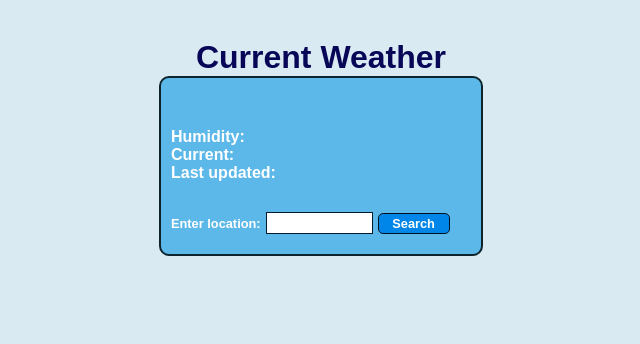
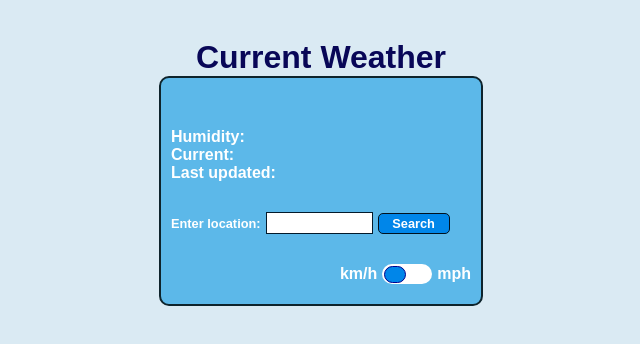
Before and after one commit to renrom/weatherforecast, a website built with webpack: page src/index.html in a window 1280 px wide. Shown: the whole page, without its empty margins (319-959 px from the left). Built offline with nearby package versions, Linux system fonts and the light colour scheme; no server answers; a web font is replaced by a local one.

Commit message:
added toggle

```diff
--- a/src/css/styles.css
+++ b/src/css/styles.css
@@ -130,3 +130,70 @@ body {
 	width: 120px;
 
 }
+
+.button{
+    background-color: #d2d2d2;
+    width: 200px;
+    height: 100px;
+    border-radius: 200px;
+    cursor: pointer;
+    position: relative;
+    transition: 0.2s;
+}
+.button::before{
+    position: absolute;
+    content: '';
+    background-color: #fff;
+    width: 90px;
+    height: 90px;
+    border-radius: 200px;
+    margin: 5px;
+    transition: 0.2s;
+}
+
+.measurewrapper {
+	background-color: var(--main-theme-color);
+	display: flex;
+	justify-content:flex-end;
+	align-items: center;
+	gap: 5px;
+	margin-top: 30px;
+}
+
+#measure {
+	display: none;
+
+}
+
+.lblmeasure {
+	text-align: left;
+	background-color: white;
+	width: 50px;
+	height: 20px;
+	border-radius: 50px;
+	transition: 0.2s;
+	cursor: pointer;
+	position: relative;
+}
+
+.lblmeasure::before {
+	position: absolute;
+	content: '';
+	background-color: #0086e9;
+	width: 20px;
+	height: 15px;
+	margin: 2px;
+	border: 1px solid darkblue;
+	transition: 0.2s;
+	border-radius: 50px;
+}
+
+
+#measure:checked + .lblmeasure::before {
+	transform: translateX(25px)
+}
+
+.measuretext {
+	font-size: 1rem;
+	color: var(--main-font-color);
+}
--- a/src/index.html
+++ b/src/index.html
@@ -33,9 +33,7 @@
                             <p class="windarrow"></p>
                             <p class="city"></p>
                             <img id="iconcurrentweather" src="" alt="">
-
                         </div>
-
                         <p class="temp"></p>
                         <div class="infotext">
                             <div class="rowinfotext">
@@ -57,11 +55,18 @@
                             <input onfocus="this.value=''" type="text" id="location" name="location">
                             <div class="btnsearch">Search</div>
                         </div>
+                        <div class="measurewrapper">
+                            <span class="measuretext">km/h</span>
+                            <input type="checkbox" id="measure">
+                            <label for="measure" class="lblmeasure"></label>
+                            <span class="measuretext">mph</span>
+
+                        </div>
                     </div>
+
                 </div>
-        </div>
 
-    </div>
+
 </body>
 
 </html>
```
Also changed, not shown: dist/index.html, 2 other files.
